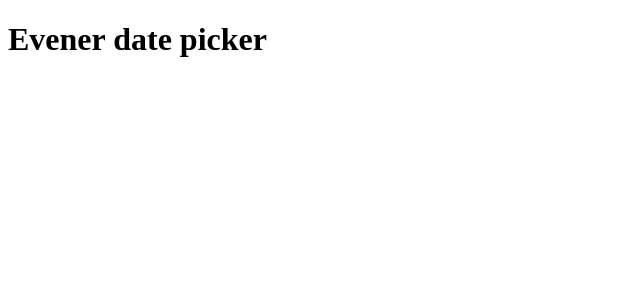
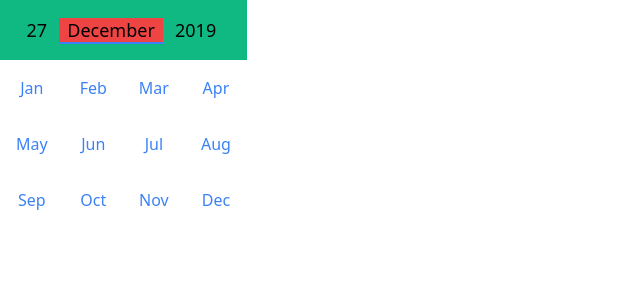
Before and after one commit to Melvin-klein/react-datepicker, a React app: page / in a window 1280 px wide. Shown: the top 300 px of the page, without its empty margins (0-640 px from the left). Built offline with nearby package versions, Linux system fonts and the light colour scheme.

Commit message:
Add views

```diff
--- a/examples/src/index.html
+++ b/examples/src/index.html
@@ -5,6 +5,8 @@
     <meta name="viewport" content="width=device-width, initial-scale=1.0">
     <meta http-equiv="X-UA-Compatible" content="ie=edge">
     <title>React datepicker example</title>
+
+    <link href="https://unpkg.com/tailwindcss@^1.0/dist/tailwind.min.css" rel="stylesheet">
 </head>
 <body>
     <noscript>You need to enable Javascript to run this app.</noscript>
--- a/examples/src/index.js
+++ b/examples/src/index.js
@@ -2,8 +2,17 @@ import React from 'react';
 import {render} from 'react-dom';
 import Datepicker from "../../src";
 
+const classes = {
+    datepickerContainer: 'inline-block',
+    dimensionContainer: 'bg-green-500 text-center inline-block p-4 w-full',
+    dimensionText: 'text-lg px-2 hover:text-purple-500',
+    dimensionTextActive: 'bg-red-500 border-b-2 border-blue-500',
+    daysLabel: 'py-2 text-center',
+    viewItem: 'text-blue-500 hover:bg-yellow-500 p-4 cursor-pointer text-center',
+}
+
 const App = () => (
-    <Datepicker />
+    <Datepicker customize={classes} locale="fr" defaultDimension="months" responsiveBreakpoint="425" />
 );
 
 render(<App />, document.getElementById("root"));
--- /dev/null
+++ b/src/components/DayView.jsx
@@ -0,0 +1,66 @@
+import React, {useContext} from 'react';
+import DateContext from '../context/DateContext';
+import withTableWrapper from '../hoc/withTableWrapper';
+import moment from 'moment';
+
+const DayView = props => {
+    const {selectedDate, setSelectedDate} = useContext(DateContext);
+
+    moment.locale(props.locale);
+
+    const firstDayOfMonth = selectedDate.clone().startOf('month');
+    const nbWeeksInCurrentMonth = Math.ceil((selectedDate.daysInMonth() + parseInt(firstDayOfMonth.isoWeekday())) / 7);
+
+    const selectDate = dayIndex => {
+        setSelectedDate(selectedDate.clone().set('date', dayIndex));
+    };
+
+    const getNameOfDays = () => {
+        const cursor = moment().startOf('week');
+        const names = [];
+
+        for (let i = 0; i < 7; i++) {
+            names.push(cursor.format('ddd'));
+            cursor.add(1, 'day');
+        }
+
+        return names;
+    }
+
+    return (
+        <React.Fragment>
+            <tr>
+                {
+                    getNameOfDays().map(name => {
+                        return (
+                            <td key={name} className={props.customize.daysLabel}>{name}</td>
+                        )
+                    })
+                }
+            </tr>
+            {
+                [...Array(nbWeeksInCurrentMonth).keys()].map(weekIndex => {
+                    return (
+                        <tr key={weekIndex}>
+                            {
+                                [...Array(7).keys()].map(dayIndex => {
+                                    const current = firstDayOfMonth.clone();
+
+                                    if (current.isoWeekday() === dayIndex + 1) {
+                                        firstDayOfMonth.add(1, 'day');
+                                    }
+
+                                    return (
+                                        <td key={weekIndex + "." + dayIndex} className={props.customize.viewItem} onClick={() => selectDate(current.format('D'))}>{current.format('M') === selectedDate.format('M') && current.isoWeekday() === dayIndex + 1 ? current.format('DD') : ''}</td>
+                                    );
+                                })
+                            }
+                        </tr>
+                    );
+                })
+            }
+        </React.Fragment>
+    );
+}
+
+export default withTableWrapper(DayView);
--- /dev/null
+++ b/src/components/MonthView.jsx
@@ -0,0 +1,39 @@
+import React, { useContext } from 'react';
+import DateContext from '../context/DateContext';
+import withTableWrapper from '../hoc/withTableWrapper';
+
+const MonthView = props => {
+    const {selectedDate, setSelectedDate} = useContext(DateContext);
+
+    let date = selectedDate.clone().startOf('year');
+
+    const selectDate = monthIndex => {
+        setSelectedDate(selectedDate.clone().set('month', parseInt(monthIndex) - 1));
+    };
+
+    return (
+        <React.Fragment>
+            {
+                [...Array(3).keys()].map(y => {
+                    return (
+                        <tr key={y}>
+                            {
+                                [...Array(4).keys()].map(x => {
+                                    const current = date.clone();
+
+                                    date.add(1, 'months');
+
+                                    return (
+                                        <td key={y + "." + x} className={props.customize.viewItem} onClick={() => selectDate(current.format('M'))}>{current.format('MMM')}</td>
+                                    );
+                                })
+                            }
+                        </tr>
+                    );
+                })
+            }
+        </React.Fragment>
+    )
+};
+
+export default withTableWrapper(MonthView);
--- /dev/null
+++ b/src/components/YearView.jsx
@@ -0,0 +1,40 @@
+import React, { useContext } from 'react';
+import DateContext from '../context/DateContext';
+import withTableWrapper from '../hoc/withTableWrapper';
+import moment from 'moment';
+
+const YearView = props => {
+    const {selectedDate, setSelectedDate} = useContext(DateContext);
+
+    let date = moment();
+
+    const selectDate = year => {
+        setSelectedDate(selectedDate.clone().set('year', year));
+    };
+
+    return (
+        <React.Fragment>
+            {
+                [...Array(2).keys()].map(y => {
+                    return (
+                        <tr key={y}>
+                            {
+                                [...Array(2).keys()].map(x => {
+                                    const current = date.clone();
+
+                                    date.add(1, 'years');
+
+                                    return (
+                                        <td key={y + "." + x} className={props.customize.viewItem} onClick={() => selectDate(current.format('YYYY'))}>{current.format('YYYY')}</td>
+                                    );
+                                })
+                            }
+                        </tr>
+                    );
+                })
+            }
+        </React.Fragment>
+    )
+};
+
+export default withTableWrapper(YearView);
--- /dev/null
+++ b/src/context/DateContext.js
@@ -0,0 +1,7 @@
+import React from 'react';
+import moment from 'moment';
+
+export default React.createContext({
+    selectedDate: moment(),
+    setSelectedDate: () => {}
+});
--- /dev/null
+++ b/src/hoc/withTableWrapper.jsx
@@ -0,0 +1,15 @@
+import React from 'react';
+
+const withTableWrapper = View => {
+    return props => {
+        return (
+            <table>
+                <tbody>
+                    <View {...props} />
+                </tbody>
+            </table>
+        )
+    }
+};
+
+export default withTableWrapper;
--- a/src/index.jsx
+++ b/src/index.jsx
@@ -1,9 +1,75 @@
-import React from 'react';
+import React, {useState} from 'react';
+import PropTypes from 'prop-types';
+import moment from 'moment';
+import DayView from './components/DayView';
+import MonthView from './components/MonthView';
+import YearView from './components/YearView';
+import DateContext from './context/DateContext';
 
-const Datepicker = () => {
+const DAY_DIMENSION = 'days';
+const MONTH_DIMENSION = 'months';
+const YEAR_DIMENSION = 'years';
+
+const Datepicker = props => {
+    const [selectedDate, setSelectedDate] = useState(props.defaultValue);
+    const [dimension, setDimension] = useState(props.defaultDimension);
+
+    selectedDate.locale(props.locale);
+
+    const setContextSelectedDate = date => {
+        setSelectedDate(date);
+
+        switch (dimension) {
+            case YEAR_DIMENSION:
+                setDimension(MONTH_DIMENSION);
+                break;
+            case MONTH_DIMENSION:
+                setDimension(DAY_DIMENSION);
+                break;
+            default:
+                setDimension(DAY_DIMENSION);
+        }
+    }
+
+    const View = props => {
+        switch(props.dimension) {
+            case DAY_DIMENSION:
+                return <DayView {...props} />
+            case MONTH_DIMENSION:
+                return <MonthView {...props} />
+            case YEAR_DIMENSION:
+                return <YearView {...props} />
+            default:
+                return <DayView {...props} />
+          }
+    }
+
     return (
-        <h1>Evener date picker</h1>
+        <div className={props.customize.datepickerContainer}>
+            <DateContext.Provider value={{selectedDate, setSelectedDate: setContextSelectedDate}}>
+                <div className={props.customize.dimensionContainer}>
+                    <span className={props.customize.dimensionText + '' + (dimension === DAY_DIMENSION ? ' ' + props.customize.dimensionTextActive : '')} onClick={() => setDimension(DAY_DIMENSION)}>{selectedDate.format('DD')}</span>&nbsp;
+                    <span className={props.customize.dimensionText + '' + (dimension === MONTH_DIMENSION ? ' ' + props.customize.dimensionTextActive : '')} onClick={() => setDimension(MONTH_DIMENSION)}>{selectedDate.format('MMMM')}</span>&nbsp;
+                    <span className={props.customize.dimensionText + '' + (dimension === YEAR_DIMENSION ? ' ' + props.customize.dimensionTextActive : '')} onClick={() => setDimension(YEAR_DIMENSION)}>{selectedDate.format('YYYY')}</span>&nbsp;
+                </div>
+                <View dimension={dimension} customize={props.customize} locale={props.locale} />
+            </DateContext.Provider>
+        </div>
     )
 }
 
+Datepicker.propTypes = {
+    defaultValue: PropTypes.instanceOf(moment),
+    defaultDimension: PropTypes.string,
+    locale: PropTypes.string,
+    customize: PropTypes.object
+}
+
+Datepicker.defaultProps = {
+    defaultValue: moment(),
+    defaultDimension: "days",
+    locale: 'en',
+    customize: {}
+}
+
 export default Datepicker;
```
Also changed, not shown: package.json (+6 -2 lines), 1 other file (tests, documents, lock files or other folders).
